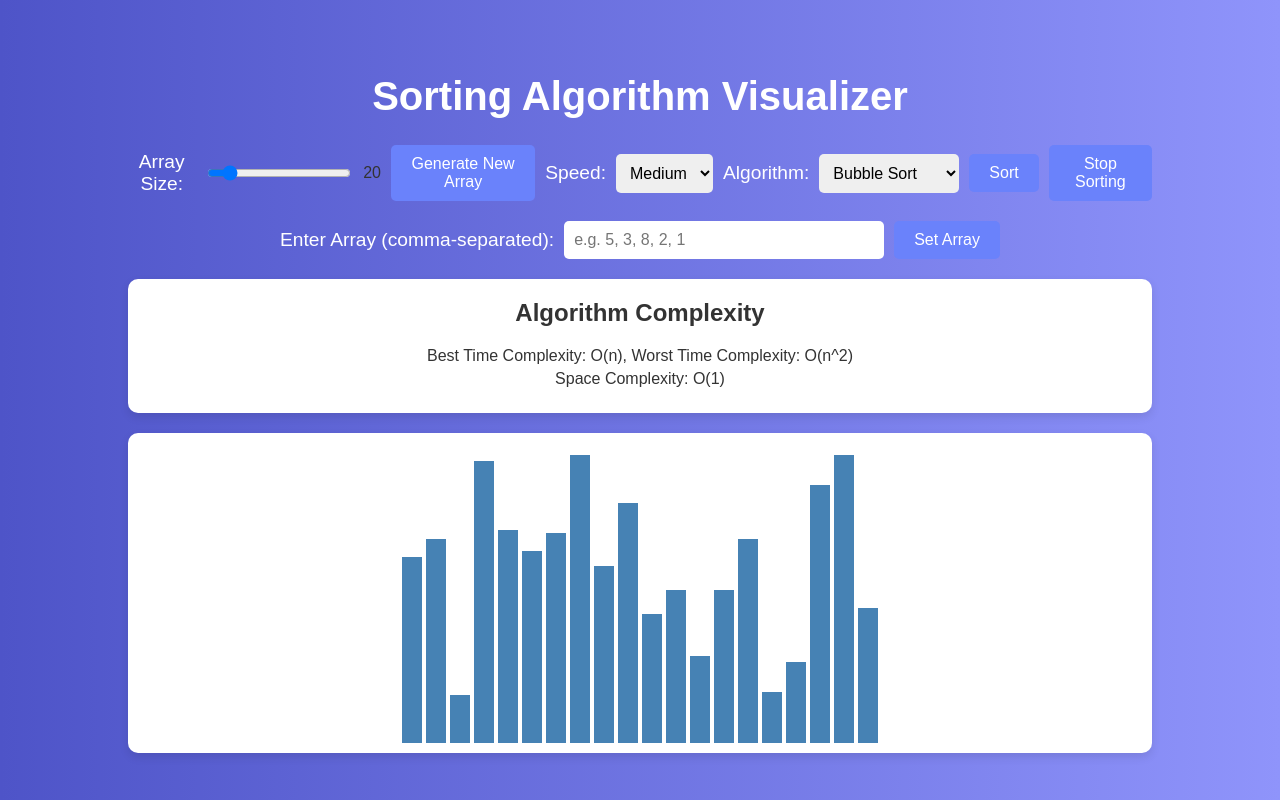
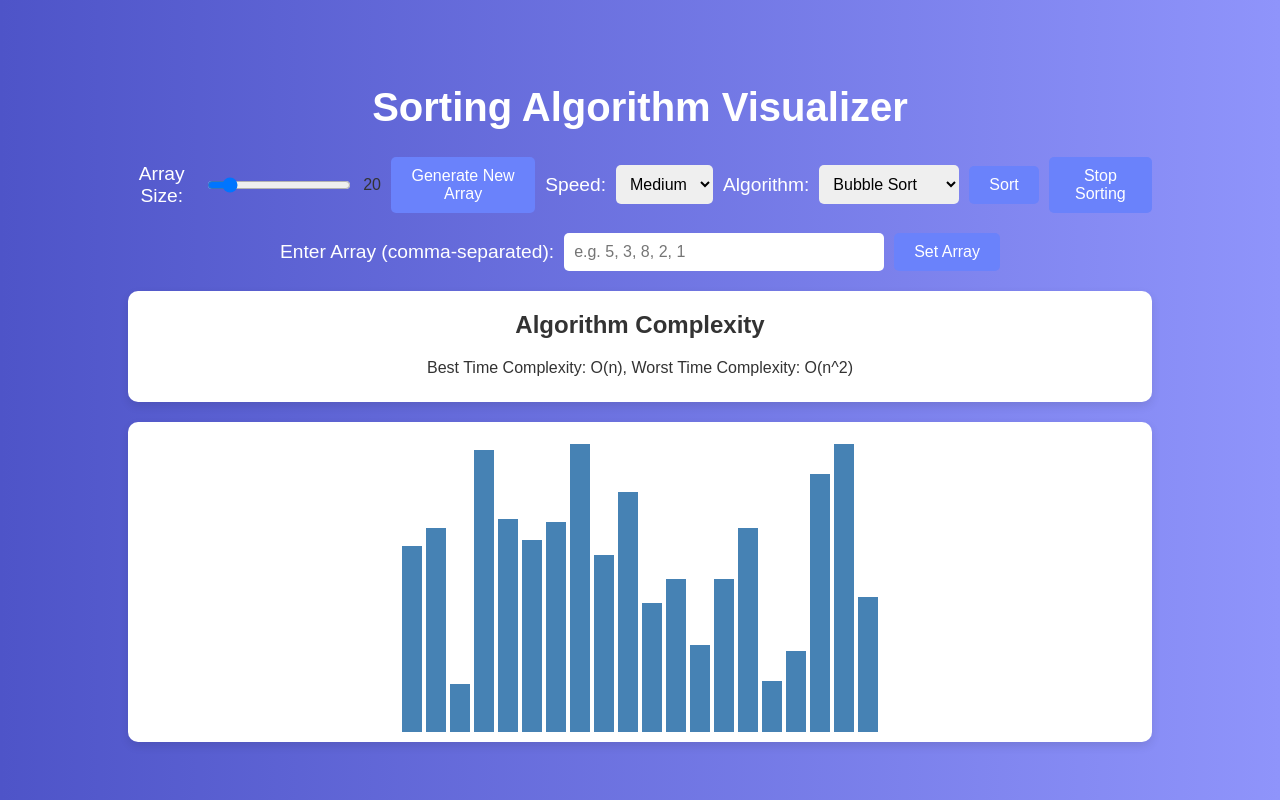
Before and after one commit to Devendra107/Sorting-Visualizer, a plain HTML site: page index.html in a window 1280 px wide. Drawn offline with Linux system fonts and the light colour scheme.

Commit message:
Complexity

```diff
--- a/index.html
+++ b/index.html
@@ -42,7 +42,7 @@
     <div id="complexity-container">
       <h2>Algorithm Complexity</h2>
       <p id="time-complexity">Time Complexity: </p>
-      <p id="space-complexity">Space Complexity: </p>
+      <!-- <p id="space-complexity">Space Complexity: </p> -->
     </div>
     <div id="array-container"></div>
   </div>
```
